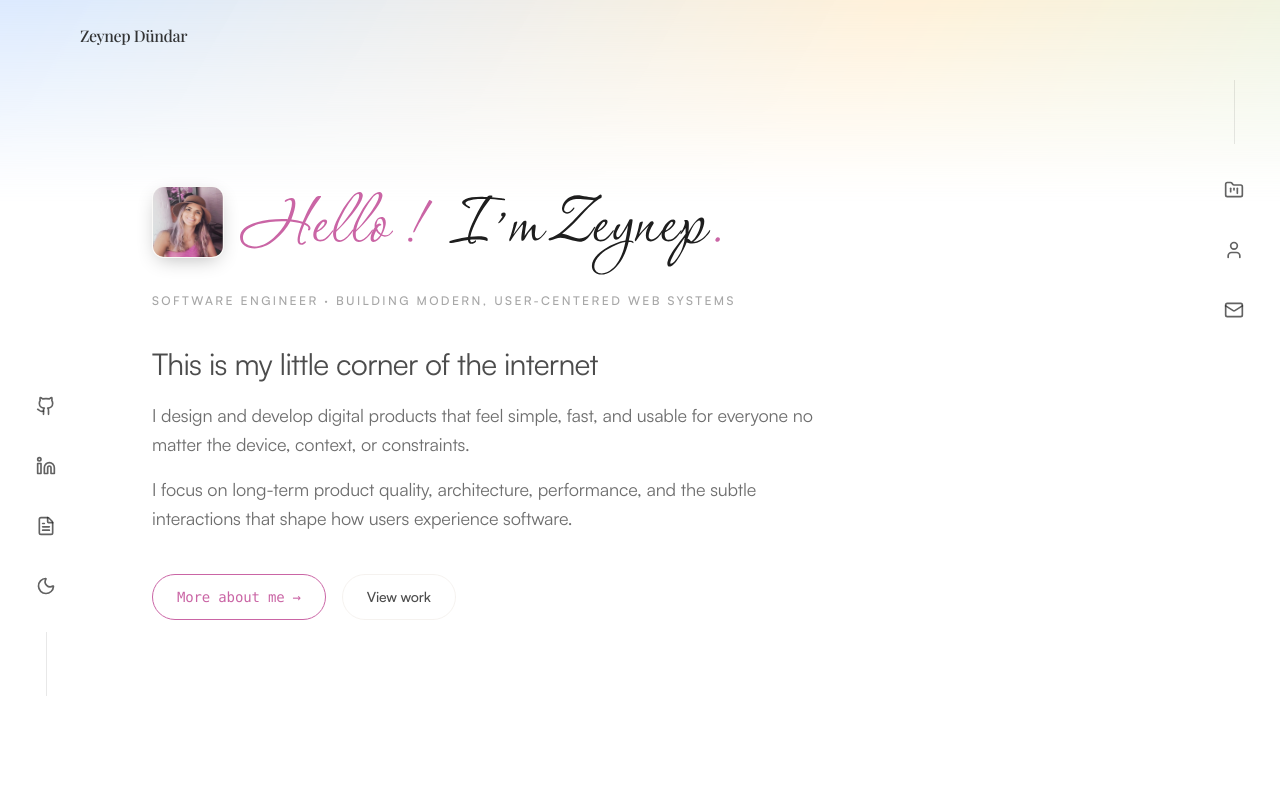
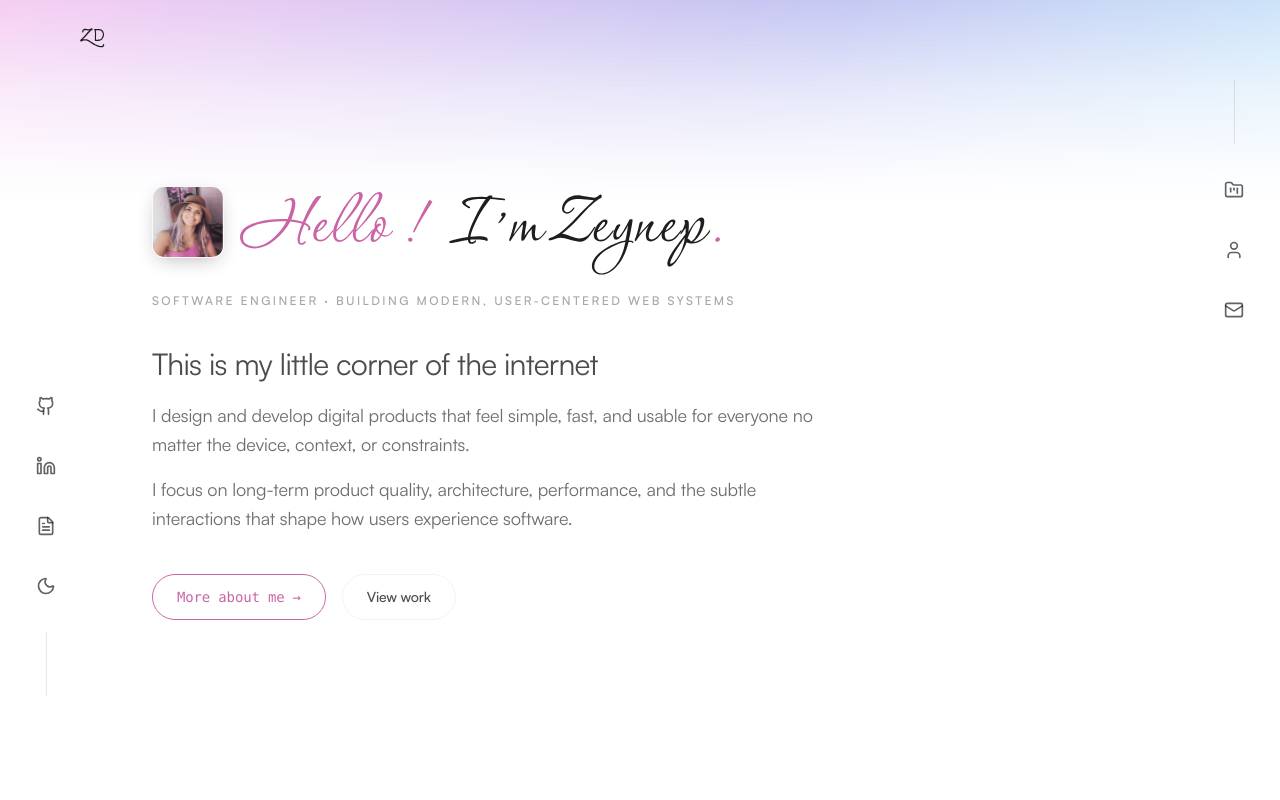
Before and after one commit to zeynepdundar/PortfolioV2, a Next.js app: page / in a window 1280 px wide. Shown: the top 800 px of the page. Built offline with nearby package versions, Linux system fonts and the light colour scheme.

Commit message:
Refactor : replace text brand with image-based ZD signature logo

```diff
--- a/app/globals.css
+++ b/app/globals.css
@@ -105,31 +105,39 @@ html::before {
   top: -20%;
   height: 45vh;
   z-index: 0;
+
   background: linear-gradient(
-      120deg,
-      rgba(255, 170, 196, 0.52),
-      rgba(170, 206, 255, 0.5),
-      rgba(255, 220, 160, 0.48),
-      rgba(168, 232, 206, 0.48),
-      rgba(198, 182, 255, 0.5)
-    );
-  background-size: 200% 200%;
-  filter: blur(36px);
-  animation: soft-rainbow 28s ease-in-out infinite;
+    120deg,
+    rgba(255, 104, 93, 0.55) 5%,
+    rgba(255, 100, 240, 0.45) 17%,
+    rgba(81, 85, 255, 0.45) 38%,
+    rgba(84, 237, 255, 0.45) 59%,
+    rgba(91, 255, 123, 0.40) 71%,
+    rgba(253, 255, 89, 0.38) 82%,
+    rgba(255, 202, 85, 0.42) 93%
+  );
+
+  background-size: 220% 220%;
+  filter: blur(55px) saturate(0.7) brightness(1.05);
+
+  animation: soft-rainbow 40s ease-in-out infinite;
+
   mask-image: linear-gradient(
     to bottom,
     rgba(0, 0, 0, 1) 0%,
-    rgba(0, 0, 0, 0.85) 45%,
-    rgba(0, 0, 0, 0.45) 70%,
+    rgba(0, 0, 0, 0.8) 45%,
+    rgba(0, 0, 0, 0.35) 70%,
     rgba(0, 0, 0, 0) 100%
   );
+
   -webkit-mask-image: linear-gradient(
     to bottom,
     rgba(0, 0, 0, 1) 0%,
-    rgba(0, 0, 0, 0.85) 45%,
-    rgba(0, 0, 0, 0.45) 70%,
+    rgba(0, 0, 0, 0.8) 45%,
+    rgba(0, 0, 0, 0.35) 70%,
     rgba(0, 0, 0, 0) 100%
   );
+
   pointer-events: none;
 }
 
--- a/components/layout/Brand.tsx
+++ b/components/layout/Brand.tsx
@@ -17,21 +17,23 @@ export default function Brand() {
   <div className="mx-auto w-full max-w-6xl px-4">
     <Link
       href="/"
-                    className={`,
-                        ${playfair.className}
+      className={`
         group inline-flex items-center
-    text-base font-medium tracking-tight
-    text-foreground/90
-
         transition-all duration-300 ease-in-out
-
-    hover:text-[var(--primary)]
 
         ${show ? "opacity-100 translate-y-0" : "opacity-0 -translate-y-2"}
       `}
     >
-                    Zeynep Dündar
-
+      <img
+        src="/images/logo-zd2.svg"
+        alt="ZD Logo"
+        className="
+          h-6 w-auto
+          transition-all duration-300 ease-in-out
+          group-hover:opacity-80
+          group-hover:scale-[1.05]
+        "
+      />
     </Link>
   </div>
 </div>
```
Also changed, not shown: public/images/logo-zd.svg (added), public/images/logo-zd2.svg (added). Lines whose indentation alone changed are shown as unchanged.
